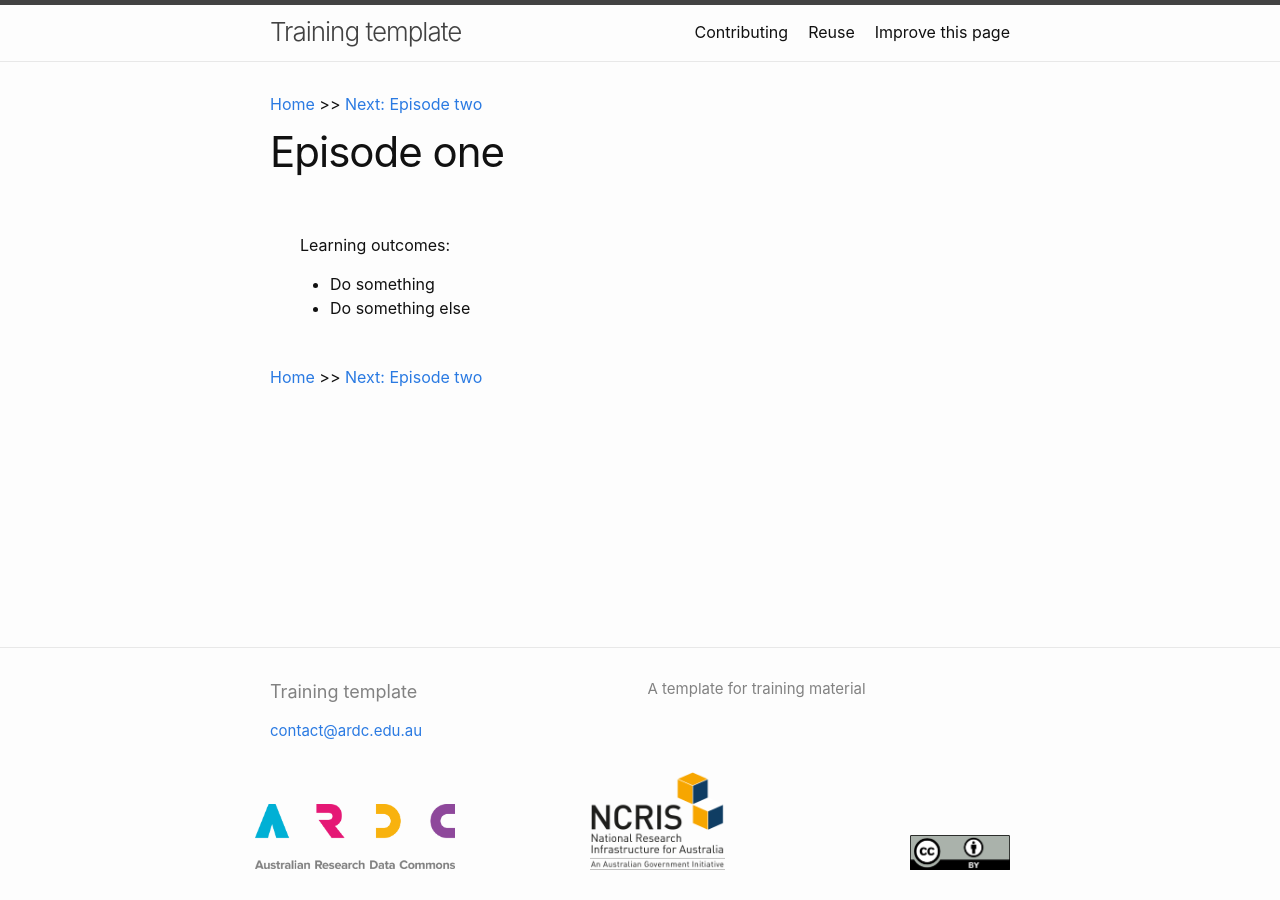
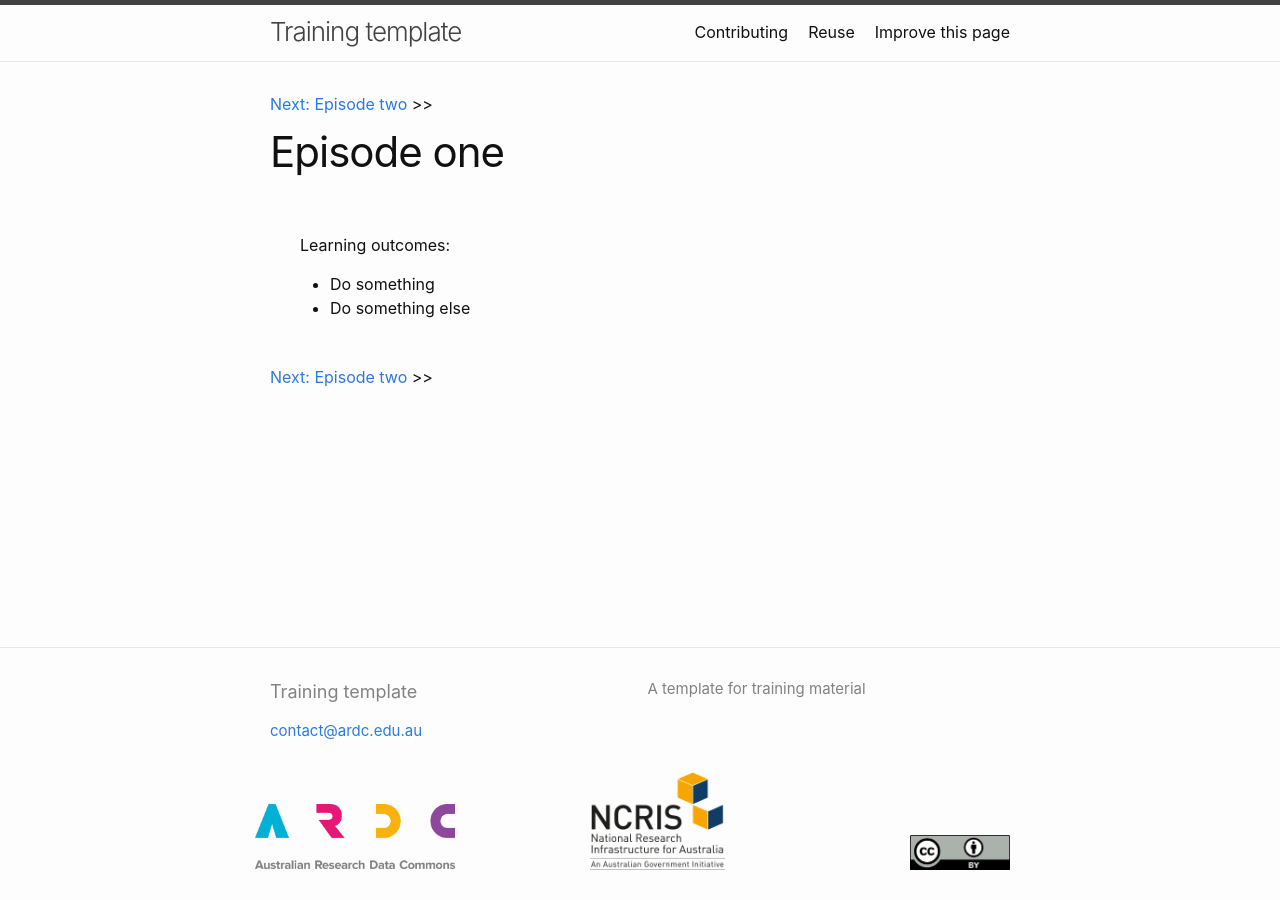
Before and after one commit to ARDC-Secure-Platforms/ardc-serp-docs, a Jekyll site: the page built from _episodes/01-episode-one.md, in a window 1280 px wide. Built offline with Jekyll 4.4.1, drawn with Linux system fonts in a browser that asks for light colours.

Commit message:
Try to make episode nav a little prettier
Signed-off-by: Matthias Liffers <m@tthi.as>

```diff
--- a/_includes/episode-nav.html
+++ b/_includes/episode-nav.html
@@ -1,11 +1,10 @@
 <section>
     <p>
         {% if page.previous.url %}
-        <a href="{{site.baseurl}}{{page.previous.url}}">Previous: {{page.previous.title}}</a> <<
+        <span style="text-align: left;"><< <a href="{{site.baseurl}}{{page.previous.url}}">Previous: {{page.previous.title}}</a></span>
         {% endif %}
-        <a href="{{site.baseurl}}">Home</a>
         {% if page.next.url %}
-         >> <a href="{{site.baseurl}}{{page.next.url}}">Next: {{page.next.title}}</a>
+        <span style="text-align: right;"> <a href="{{site.baseurl}}{{page.next.url}}">Next: {{page.next.title}}</a> >></span>
         {% endif %}
     </p>
 </section>
```
